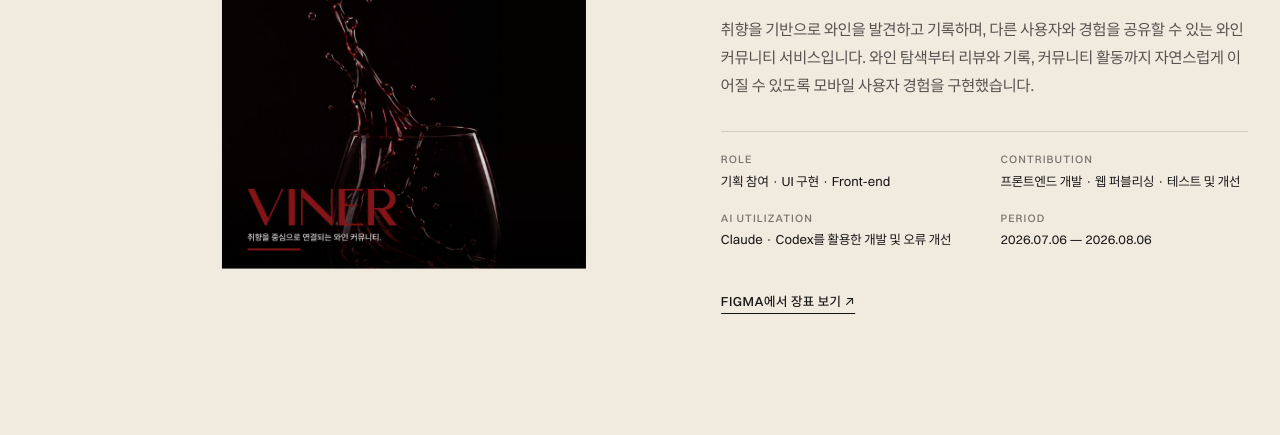
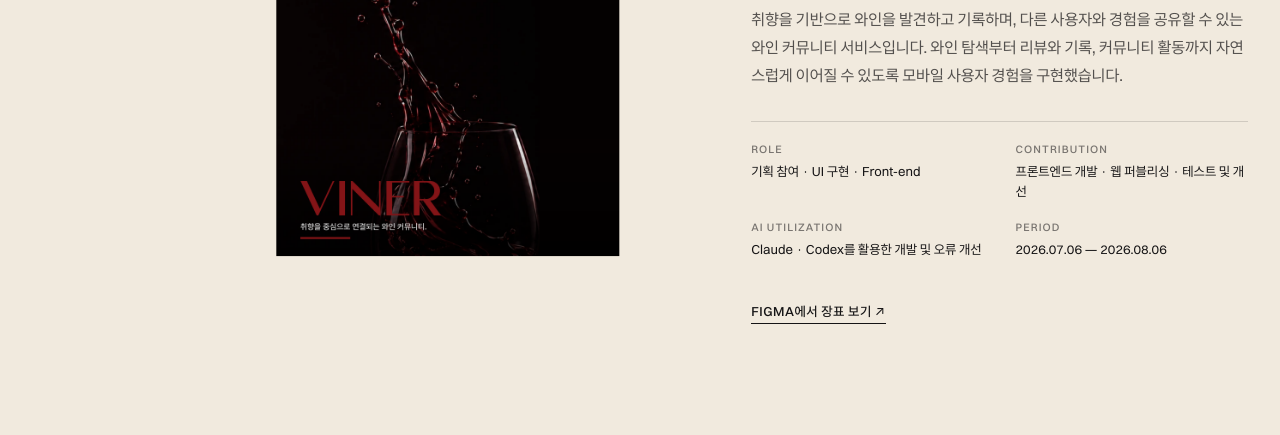
Before and after one commit to cha344709-arch/Personalbranding, a plain HTML site: page object.html in a window 1280 px wide. Shown: the part 365-800 px from the top of the page. Drawn offline with Linux system fonts and the light colour scheme.

Commit message:
Set 1920x1080 responsive baseline and mobile breakpoints

```diff
--- a/object.html
+++ b/object.html
@@ -5,7 +5,7 @@
 <meta name="viewport" content="width=device-width, initial-scale=1, viewport-fit=cover">
 <title>Object — CHA KYEONG AH</title>
 <meta name="theme-color" content="#f1eade">
-<link rel="stylesheet" href="style.css?v=25">
+<link rel="stylesheet" href="style.css?v=26">
 </head>
 <body class="object-page">
 
@@ -33,6 +33,6 @@
   </div>
 </main>
 
-  <script src="object.js?v=13"></script>
+  <script src="object.js?v=14"></script>
 </body>
 </html>
--- a/object.js
+++ b/object.js
@@ -1,13 +1,15 @@
 document.addEventListener('DOMContentLoaded', () => {
   const root = document.documentElement;
+  const DESIGN_WIDTH = 1920;
+  const DESIGN_HEIGHT = 1080;
   const syncObjectViewport = () => {
     const width = document.documentElement.clientWidth;
     const height = document.documentElement.clientHeight;
     const fixedDesktop = matchMedia('(hover:hover) and (pointer:fine)').matches;
-    const layoutScale = fixedDesktop ? width / 1728 : 1;
+    const layoutScale = fixedDesktop ? width / DESIGN_WIDTH : 1;
     root.style.setProperty('--layout-scale', layoutScale.toFixed(6));
-    root.style.setProperty('--app-vw', `${(1728 * layoutScale) / 100}px`);
-    root.style.setProperty('--app-vh', `${(1000 * layoutScale) / 100}px`);
+    root.style.setProperty('--app-vw', `${(DESIGN_WIDTH * layoutScale) / 100}px`);
+    root.style.setProperty('--app-vh', `${(DESIGN_HEIGHT * layoutScale) / 100}px`);
   };
   syncObjectViewport();
   window.addEventListener('resize', syncObjectViewport);
--- a/style.css
+++ b/style.css
@@ -105,13 +105,13 @@
   --ease: var(--f-smooth);
   --app-height:100vh;
   --app-height-115:115vh;
-  --app-vh:min(1vh,.5787037vw);
-  --app-vw:min(1vw,1.728vh);
+  --app-vh:min(1vh,.5625vw);
+  --app-vw:min(1vw,1.7777778vh);
   --layout-scale:1;
 }
 
-@media (hover:none) and (max-width:768px){ :root{ --pad:1.25rem; } }
-@media (hover:none) and (max-width:430px){ :root{ --pad:1rem; } }
+@media(max-width:768px){ :root{ --pad:1.25rem; } }
+@media(max-width:430px){ :root{ --pad:1rem; } }
 
 *{box-sizing:border-box;}
 html{
@@ -271,7 +271,7 @@ input,textarea{font-family:var(--font-t-2);font-size:1.05rem;}
 .menu-toggle__icon{display:flex;flex-direction:column;gap:4px;width:18px;}
 .menu-toggle__icon i{display:block;height:1px;background:currentColor;width:100%;}
 
-@media (hover:none) and (max-width:768px){ .header-nav{display:none;} }
+@media(max-width:768px){ .header-nav{display:none;} }
 
 /* ---------- menu overlay ---------- */
 .menu-overlay{
@@ -317,7 +317,7 @@ input,textarea{font-family:var(--font-t-2);font-size:1.05rem;}
 }
 .menu-overlay__footer a{transition:color .3s var(--f-fast);}
 .menu-overlay__footer a:hover{color:var(--c-yellow);}
-@media (hover:none) and (max-width:600px){
+@media(max-width:600px){
   .menu-overlay__logo{top:1rem;width:9rem;}
   .menu-close{top:1rem;padding:.7rem 1.1rem;}
   .menu-overlay__nav{gap:1.25rem;}
@@ -412,7 +412,7 @@ input,textarea{font-family:var(--font-t-2);font-size:1.05rem;}
   font-family:var(--font-b-regular);font-size:var(--fs-mm);color:var(--c-black);text-align:left;line-height:1.4;
 }
 .hero__coordinates::before,.hero__coordinates::after{display:none;content:none;}
-@media (hover:none) and (max-width:768px){
+@media(max-width:768px){
   .hero__coordinates,.hero__caption--left{display:none;}
 }
 .hero__title{
@@ -519,7 +519,7 @@ input,textarea{font-family:var(--font-t-2);font-size:1.05rem;}
   position:sticky;top:0;width:min(100%,calc(var(--app-vw) * 100));height:var(--app-height);margin-inline:auto;display:flex;flex-direction:column;
   align-items:center;justify-content:center;overflow:hidden;isolation:isolate;
 }
-@media (hover:none) and (max-width:768px){
+@media(max-width:768px){
   .scroll-pin{height:calc(var(--slides) * 65vh);}
 }
 
@@ -929,7 +929,7 @@ input,textarea{font-family:var(--font-t-2);font-size:1.05rem;}
 .objects__nav:hover{background:var(--c-black);color:var(--c-yellow);}
 .objects__nav--prev{left:-1.3125rem;}
 .objects__nav--next{right:-1.3125rem;}
-@media (hover:none) and (max-width:640px){ .objects__nav--prev{left:-8px;} .objects__nav--next{right:-8px;} }
+@media(max-width:640px){ .objects__nav--prev{left:-8px;} .objects__nav--next{right:-8px;} }
 
 /* ---------- connection ---------- */
 .connection{background:var(--bg);min-height:var(--app-height);display:flex;flex-direction:row;align-items:center;justify-content:center;gap:clamp(2rem,calc(var(--app-vw) * 5),4.5rem);}
@@ -1021,7 +1021,7 @@ input:focus,textarea:focus{border-color:var(--c-black);}
 .field__static--links a{display:flex;align-items:center;justify-content:space-between;font-family:var(--font-b-medium);font-size:var(--fs-m);letter-spacing:.08em;}
 .field__static--links a span{font-size:1rem;}
 
-@media (hover:none) and (max-width:520px){
+@media(max-width:520px){
   .field__static--links{grid-template-columns:1fr;}
 }
 
@@ -1048,7 +1048,7 @@ input:focus,textarea:focus{border-color:var(--c-black);}
   font-size:var(--fs-mm);color:rgba(21,20,21,.55);border-top:1px solid rgba(21,20,21,.15);padding-top:1.25rem;
 }
 
-@media (hover:none) and (max-width:700px){
+@media(max-width:700px){
   .site-footer__main{grid-template-columns:1fr;justify-items:start;gap:1.5rem;}
   .site-footer__nav{justify-content:flex-start;flex-wrap:wrap;padding:0;}
   .site-footer__email{justify-self:start;}
@@ -1085,7 +1085,7 @@ input:focus,textarea:focus{border-color:var(--c-black);}
   .places-after__actions{align-items:flex-start;margin-top:3rem;text-align:left;}
 }
 
-@media (hover:none) and (max-width:768px){
+@media(max-width:768px){
   .header-request{display:none;}
   .hero__photo{width:calc(var(--app-vw) * 28);}
   .hero__photo--left{left:calc(var(--app-vw) * -2);}
@@ -1114,7 +1114,7 @@ input:focus,textarea:focus{border-color:var(--c-black);}
   .site-footer__op{position:static;margin:2rem 0;}
 }
 
-@media (hover:none) and (max-width:430px){
+@media(max-width:430px){
   .field-row{flex-direction:column;gap:2em;}
   .objects__nav{display:none;}
   .places__meta{left:1rem;right:1rem;bottom:1rem;flex-wrap:wrap;}
@@ -1224,7 +1224,7 @@ input:focus,textarea:focus{border-color:var(--c-black);}
   .updates__grid,.updates__info{gap:clamp(.8rem,calc(var(--app-vw) * 1.5),1.25rem);}
 }
 
-@media (hover:none) and (max-width:900px){
+@media(max-width:900px){
   :root{--pad:clamp(1.25rem,calc(var(--app-vw) * 3),1.75rem);}
 
   .objects > .section__head{margin-right:0;}
@@ -1280,7 +1280,7 @@ input:focus,textarea:focus{border-color:var(--c-black);}
   .updates__pager{flex-wrap:wrap;}
 }
 
-@media (hover:none) and (max-width:600px){
+@media(max-width:600px){
   :root{--pad:clamp(1rem,calc(var(--app-vw) * 4),1.25rem);}
 
   .site-header{align-items:flex-start;}
@@ -1419,7 +1419,7 @@ input:focus,textarea:focus{border-color:var(--c-black);}
   .site-footer__bottom{flex-direction:column;}
 }
 
-@media (hover:none) and (max-width:420px){
+@media(max-width:420px){
   .hero__title{font-size:clamp(3.2rem,calc(var(--app-vw) * 17),4.2rem);}
   .hero__title .line:nth-child(1){left:27%;}
   .hero__title .line:nth-child(3){left:72%;}
@@ -1451,7 +1451,7 @@ input:focus,textarea:focus{border-color:var(--c-black);}
 }
 
 /* ---------- cross-device layout stabilization ---------- */
-@media (hover:none) and (max-width:900px){
+@media(max-width:900px){
   .places-after__head .section__title span,
   .objects__title-lines > span{white-space:normal;}
   .places-after__head .section__title span:nth-child(n){margin-left:0;}
@@ -1463,7 +1463,7 @@ input:focus,textarea:focus{border-color:var(--c-black);}
   .updates__card{width:min(calc(var(--app-vw) * 82),42rem);}
 }
 
-@media (hover:none) and (max-width:600px){
+@media(max-width:600px){
   .places-after__photo{width:min(calc(var(--app-vw) * 48),13rem);margin-inline:auto;}
   .places-after__head .section__title,
   .objects > .section__head .section__title{font-size:clamp(2.25rem,calc(var(--app-vw) * 9),3.25rem);}
@@ -1537,12 +1537,12 @@ input:focus,textarea:focus{border-color:var(--c-black);}
   transition:opacity .3s var(--f-fast);
 }
 .object-detail__back:hover{opacity:.6;}
-@media (hover:none) and (max-width:900px){
+@media(max-width:900px){
   .object-detail{width:100%;grid-template-columns:1fr;gap:2rem;padding-top:8rem;transform:none;}
   .object-detail__figure{transform:none;}
   .object-detail__image{max-height:56vh;}
 }
-@media (hover:none) and (max-width:520px){
+@media(max-width:520px){
   .object-detail__meta{grid-template-columns:1fr;}
 }
 /* ---------- flying fairy chatbot ---------- */
@@ -1584,7 +1584,7 @@ input:focus,textarea:focus{border-color:var(--c-black);}
   50%{transform:translate(0,-2px) rotate(-3deg);}
   75%{transform:translate(-5px,-10px) rotate(5deg);}
 }
-@media (hover:none) and (max-width:768px){
+@media(max-width:768px){
   .fairy-chatbot{width:clamp(2.75rem,calc(var(--app-vw) * 12),4rem);}
 }
 
@@ -1678,6 +1678,6 @@ input:focus,textarea:focus{border-color:var(--c-black);}
   font-size:.8rem;cursor:pointer;transition:opacity .25s var(--f-fast);
 }
 .fairy-chat__send:hover{opacity:.75;}
-@media (hover:none) and (max-width:600px){
+@media(max-width:600px){
   .fairy-chat{right:1rem;bottom:1rem;left:1rem;width:auto;}
 }
```
Also changed, not shown: index.html (+2 -2 lines), script.js (+7 -5 lines).
